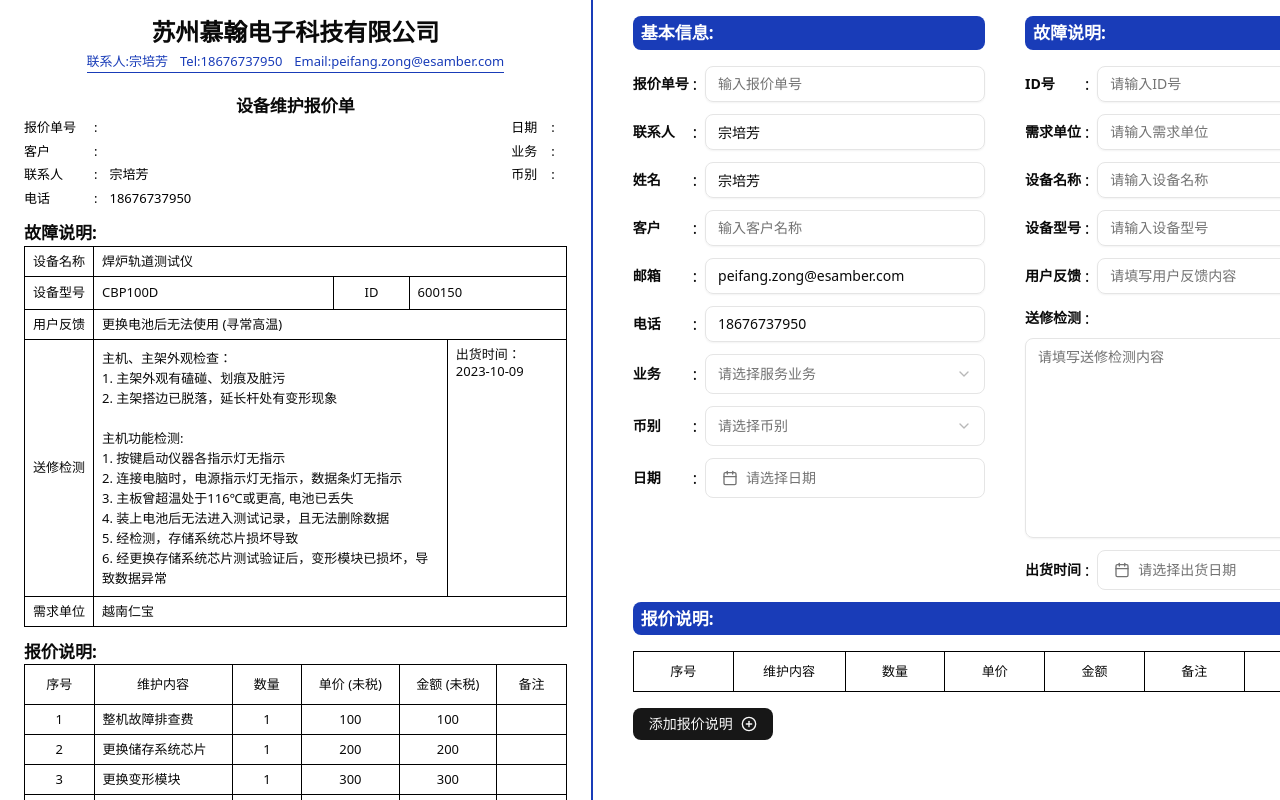
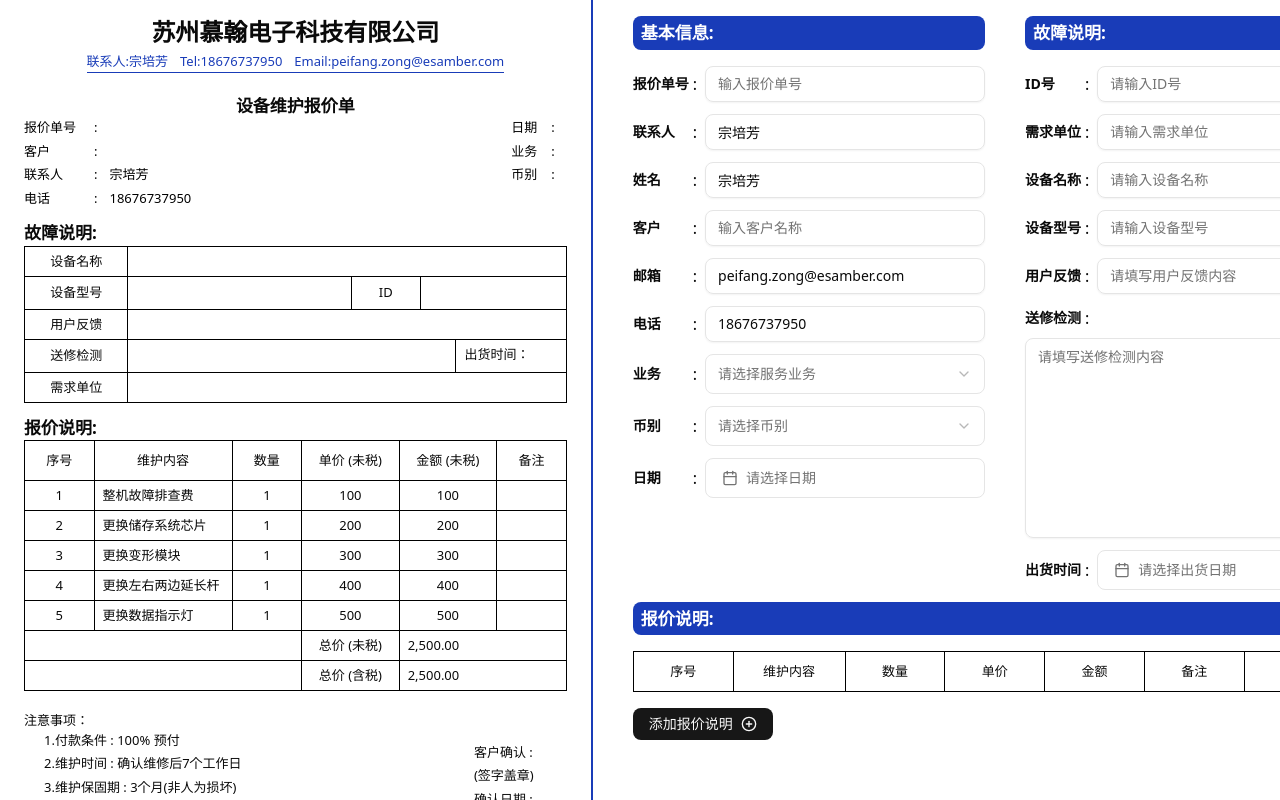
Before and after one commit to nickchow2020/turbo-invoice-app, a Next.js app: page / in a window 1280 px wide. Shown: the top 800 px of the page. Built offline with nearby package versions, Linux system fonts and the light colour scheme.

Commit message:
hook up maintenance instr

```diff
--- a/src/components/MaintenanceInstructionTable.tsx
+++ b/src/components/MaintenanceInstructionTable.tsx
@@ -8,6 +8,8 @@ import {
     TableHeader,
     TableRow,
 } from "@/components/components/ui/table";
+import { FormValues } from "app/page";
+import { useFormContext, useWatch } from "react-hook-form";
 import { cn } from "utility/helper";
 
 const inspectionReport =
@@ -113,37 +115,54 @@ function RowContent({
 }
 
 export default function MaintenanceInstructionTable() {
+    const { control } = useFormContext<FormValues>();
+    const {
+        quoteID,
+        clientOrganization,
+        deviceName,
+        deviceModel,
+        userFeedback,
+        repairServices,
+        deliveryTime,
+    } = useWatch({
+        control,
+    });
+
     return (
         <Table className="border border-black leading-none">
             <TableBody>
                 <RowContent
                     headerTitle="设备名称"
-                    cellContent="焊炉轨道测试仪"
+                    cellContent={deviceName}
                     headerClassName="h-2"
+                    cellClassName="h-[30px]"
                 />
                 <RowContent
                     headerTitle="设备型号"
-                    cellContent="CBP100D"
+                    cellContent={deviceModel}
                     headerClassName="h-2"
                     ID={true}
-                    IDValue="600150"
+                    IDValue={quoteID}
                 />
                 <RowContent
                     headerTitle="用户反馈"
-                    cellContent="更换电池后无法使用 (寻常高温)"
+                    cellContent={userFeedback}
                     headerClassName="h-2"
+                    cellClassName="h-[30px]"
                 />
                 <RowContent
                     headerTitle="送修检测"
                     repairSubMission={true}
-                    repairSubMissionContent={inspectionReport}
-                    shippingDate="2023-10-09"
+                    repairSubMissionContent={repairServices}
+                    shippingDate={deliveryTime}
                     headerClassName="h-2"
+                    cellClassName="h-[30px]"
                 />
                 <RowContent
                     headerTitle="需求单位"
-                    cellContent="越南仁宝"
+                    cellContent={clientOrganization}
                     headerClassName="h-2"
+                    cellClassName="h-[30px]"
                 />
             </TableBody>
         </Table>
```
